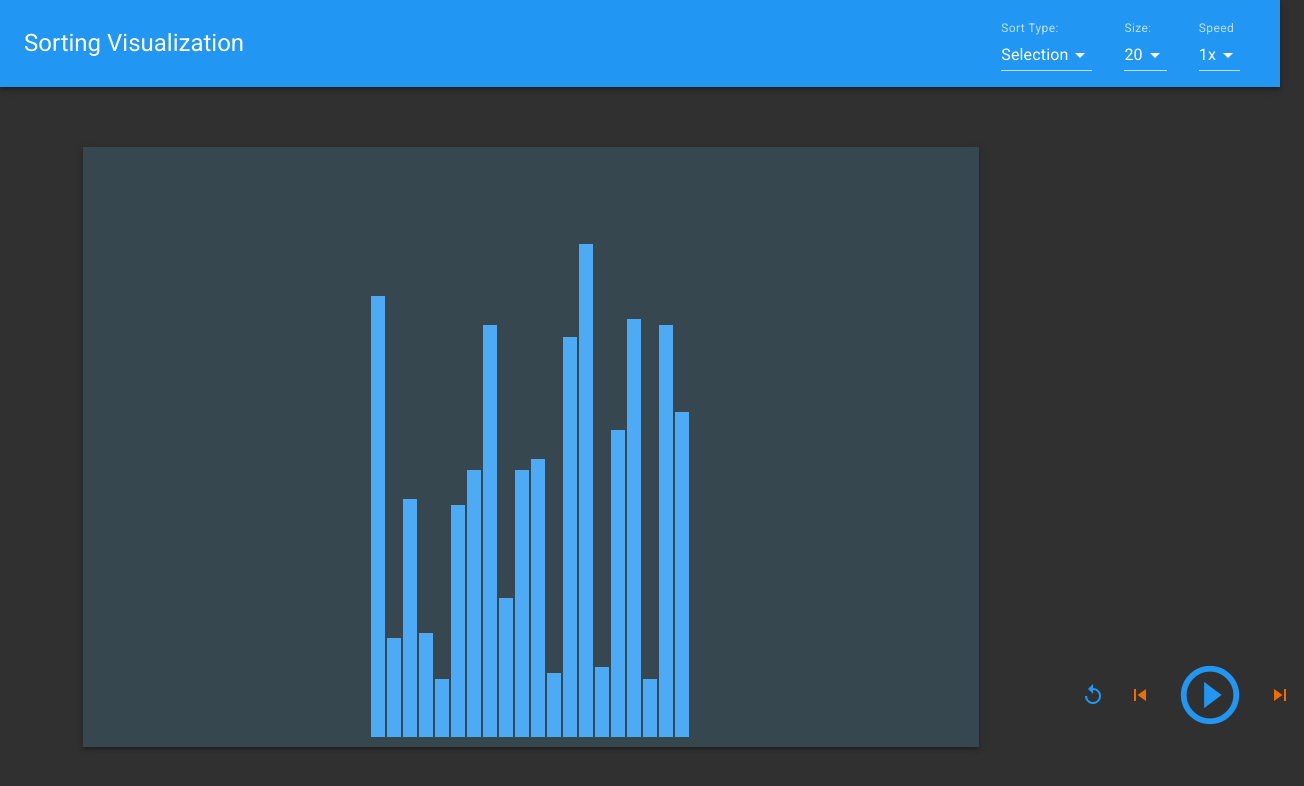
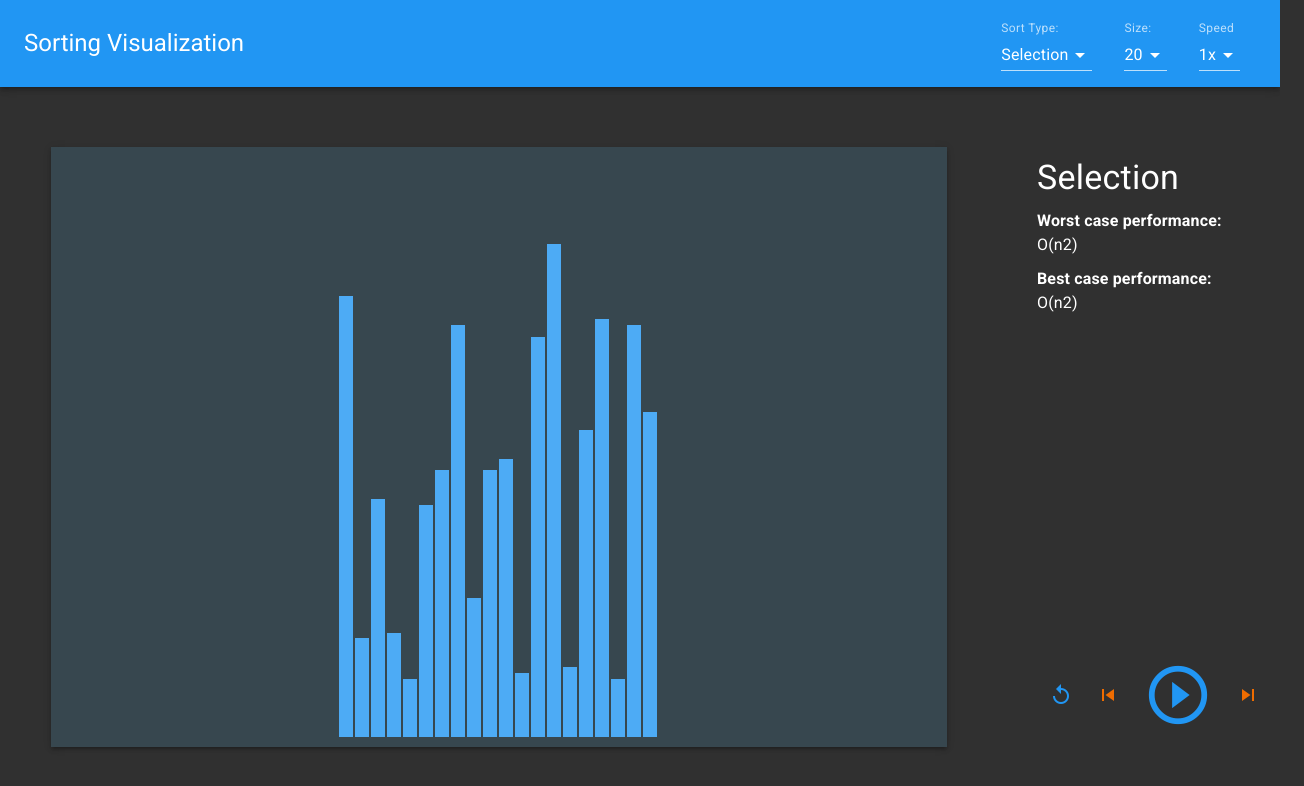
Before and after one commit to Jen304/sorting-visual, a React (Create React App) app: page / in a window 1280 px wide. Shown: the top 786 px of the page, 1304 px wide, since content can reach past the window. Built offline with nearby package versions, Linux system fonts and the light colour scheme.

Commit message:
add complexity info for each sort type

```diff
--- a/src/components/SortDisplay.js
+++ b/src/components/SortDisplay.js
@@ -3,6 +3,7 @@ import { makeStyles } from "@material-ui/core/styles";
 import { Box } from "@material-ui/core";
 import BarList from "./BarList";
 import DisplayTools from "./DisplayTools";
+import SortInfo from "./SortInfo"
 
 // Import sorting algo
 import sortAlgoList from "../algorithms/";
@@ -18,7 +19,7 @@ const useStyles = makeStyles({
     height: "75vh",
     position: "relative",
     marginLeft: 50,
-    width: '10vw'
+    width: '15vw'
   },
 });
 
@@ -127,6 +128,7 @@ const SortDisplay = ({ sortType, size, speed }) => {
         <BarList numList={numList} colorStepList={currentColorList} />
       </Box>
       <Box className={classes.sortTool}>
+        <SortInfo sortType={sortType} />
         <DisplayTools
           resetNumList={generateNumList}
           startSort={startSort}
--- a/src/components/SortInfo.js
+++ b/src/components/SortInfo.js
@@ -1,7 +1,15 @@
 import React from "react";
 import { Typography} from '@material-ui/core';
+import { makeStyles } from "@material-ui/core/styles";
+
+const useStyles = makeStyles({
+    infoMargin: {
+        margin: '10px 0'
+    }
+})
 
 const SortInfo = ({sortType}) =>{
+    const classes = useStyles();
     const sortInfoList = {
         Selection: {
             worstCase: 'О(n2)',
@@ -14,7 +22,19 @@ const SortInfo = ({sortType}) =>{
         },
         Bubble: {
             worstCase: 'О(n2)',
-            bestCase
+            bestCase: 'O(n)'
         }
     }
+    return (
+        <div>
+            <Typography variant="h4" component="h2" className={classes.infoMargin}>{sortType}</Typography>
+
+            <Typography variant="body1" className={classes.infoMargin}><b>Worst case performance: </b> {sortInfoList[sortType].worstCase}</Typography>
+
+            <Typography variant="body1" className={classes.infoMargin}><b>Best case performance: </b> {sortInfoList[sortType].bestCase}</Typography>
+
+        </div>
+    )
 }
+
+export default SortInfo;
```
